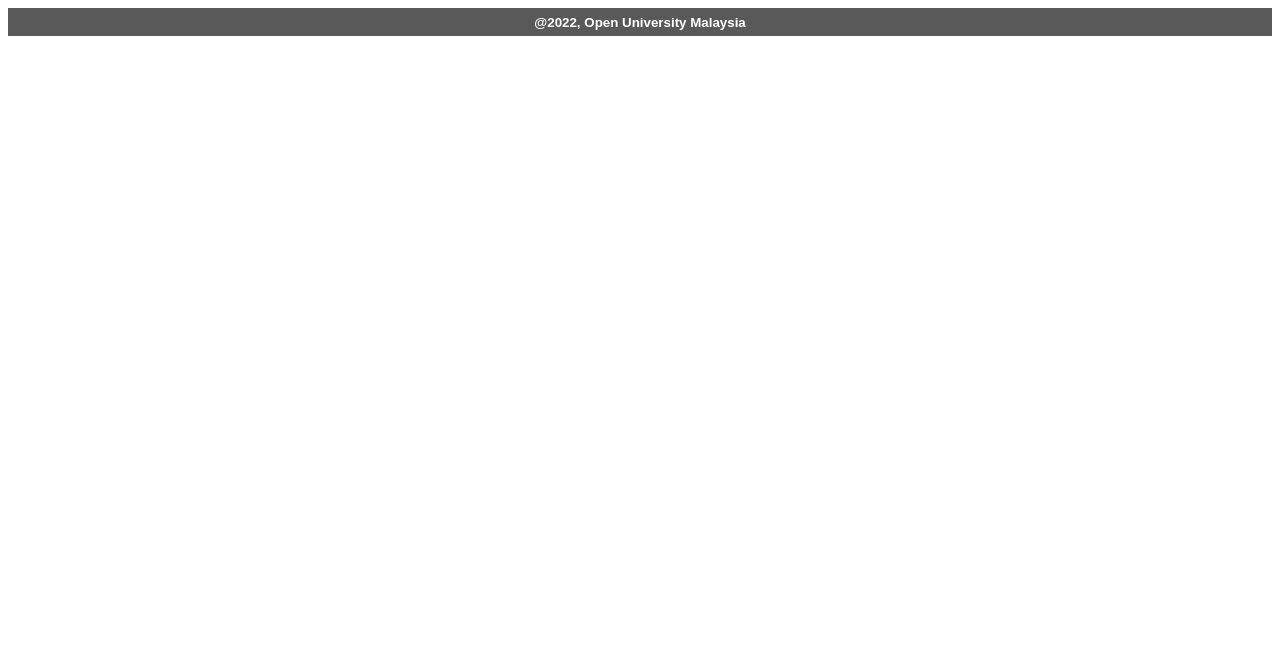
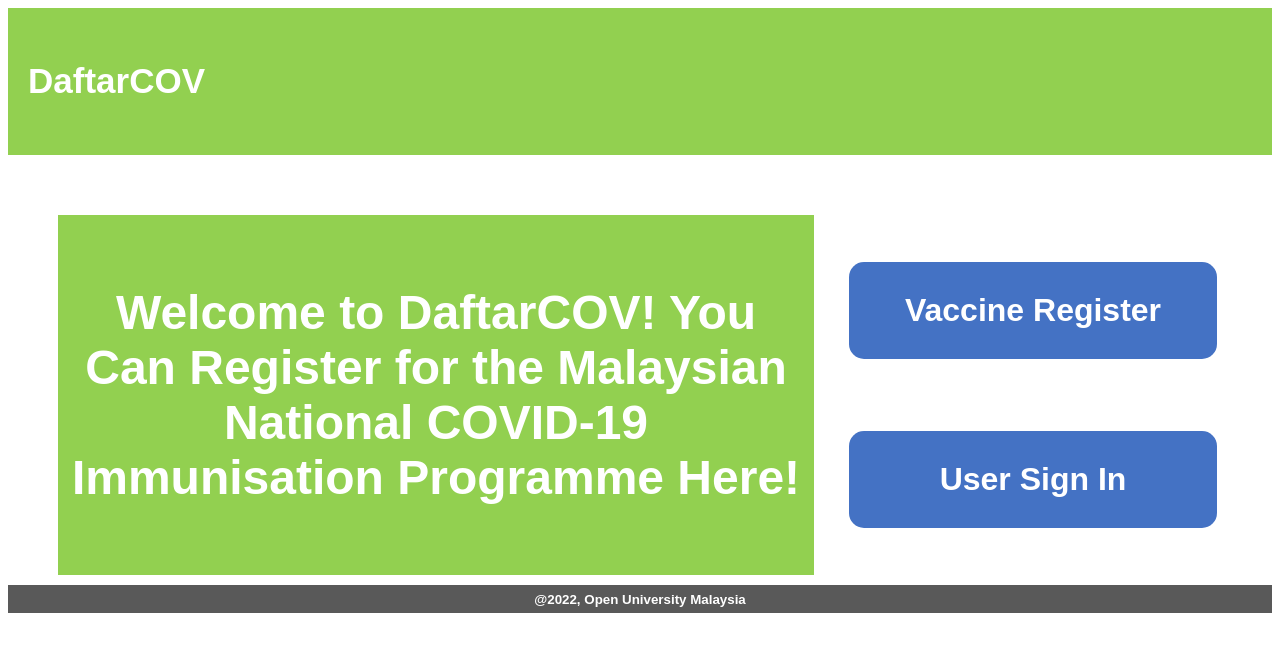
Before and after one commit to k7-github/DaftarCOV-App, a React (Create React App) app: page / in a window 1280 px wide. Shown: the top 652 px of the page. Built offline with nearby package versions, Linux system fonts and the light colour scheme.

Commit message:
From '/home' to '/'

```diff
--- a/src/App.js
+++ b/src/App.js
@@ -22,7 +22,7 @@
     <LoginContext.Provider value={{signedIn, setSignedIn}}>
       <Router>
         <Routes>
-          { signedIn === false && <Route path='/home'         element={<Homepage />} />}
+          { signedIn === false && <Route path='/'         element={<Homepage />} />}
           { signedIn === false && <Route path='/signup'   element={<SignUpPage />} />}
           { signedIn === true && <Route path='/vaccine'  element={<VaccinePage />} />}
           { signedIn === true && <Route path='/personal' element={<PersonalPage />} />}
--- a/src/components/masthead-green.js
+++ b/src/components/masthead-green.js
@@ -9,7 +9,7 @@
   const navigate = useNavigate()
 
   function toHome () {
-    navigate('/home')
+    navigate('/')
   }
 
   return (
--- a/src/components/modals/sign-out.js
+++ b/src/components/modals/sign-out.js
@@ -12,7 +12,7 @@
 
     function signOut() {
         setSignedIn(false)
-        navigate('/home')
+        navigate('/')
     }
     return (
         <div className='modal-overlay'>
```
